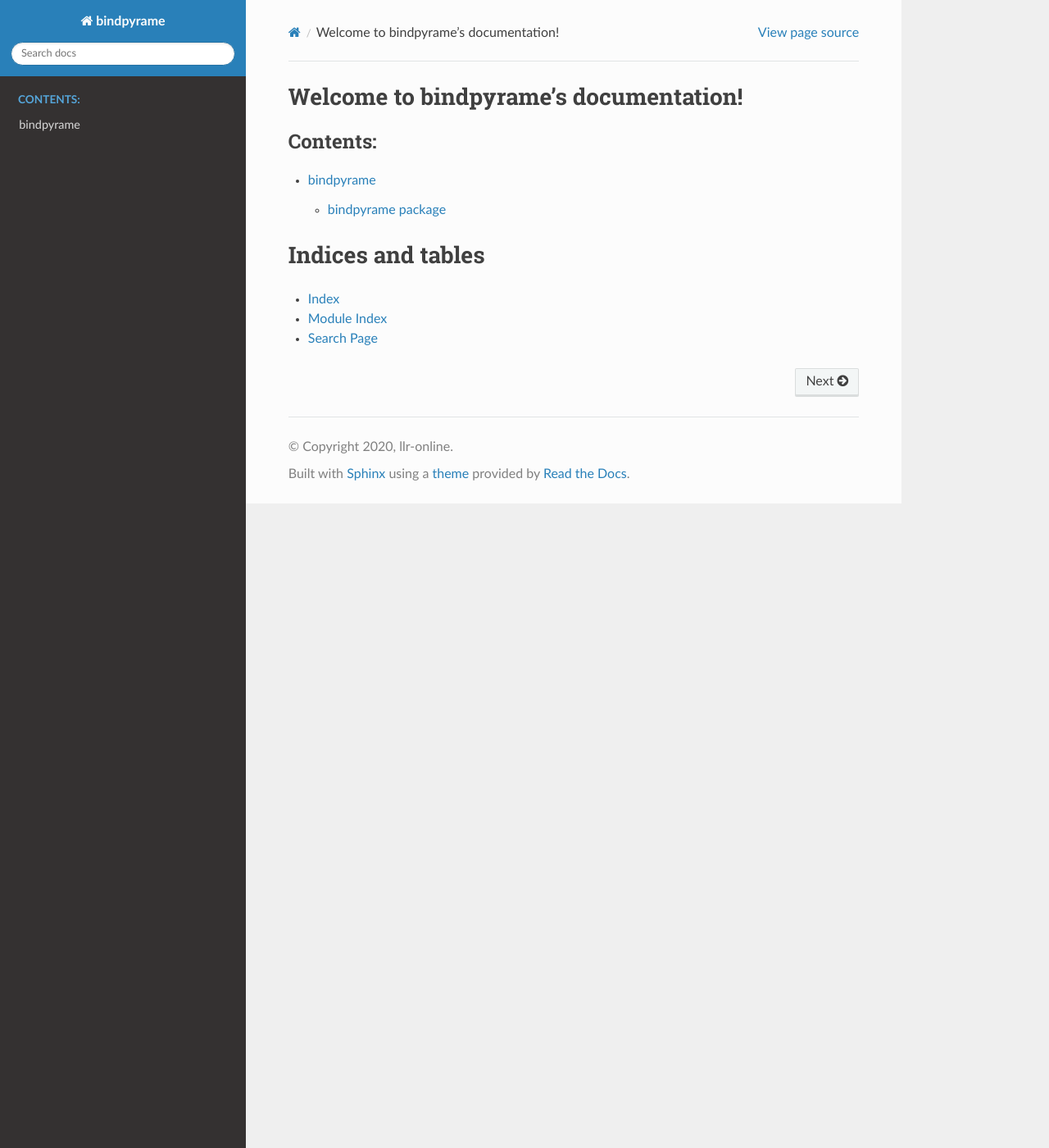
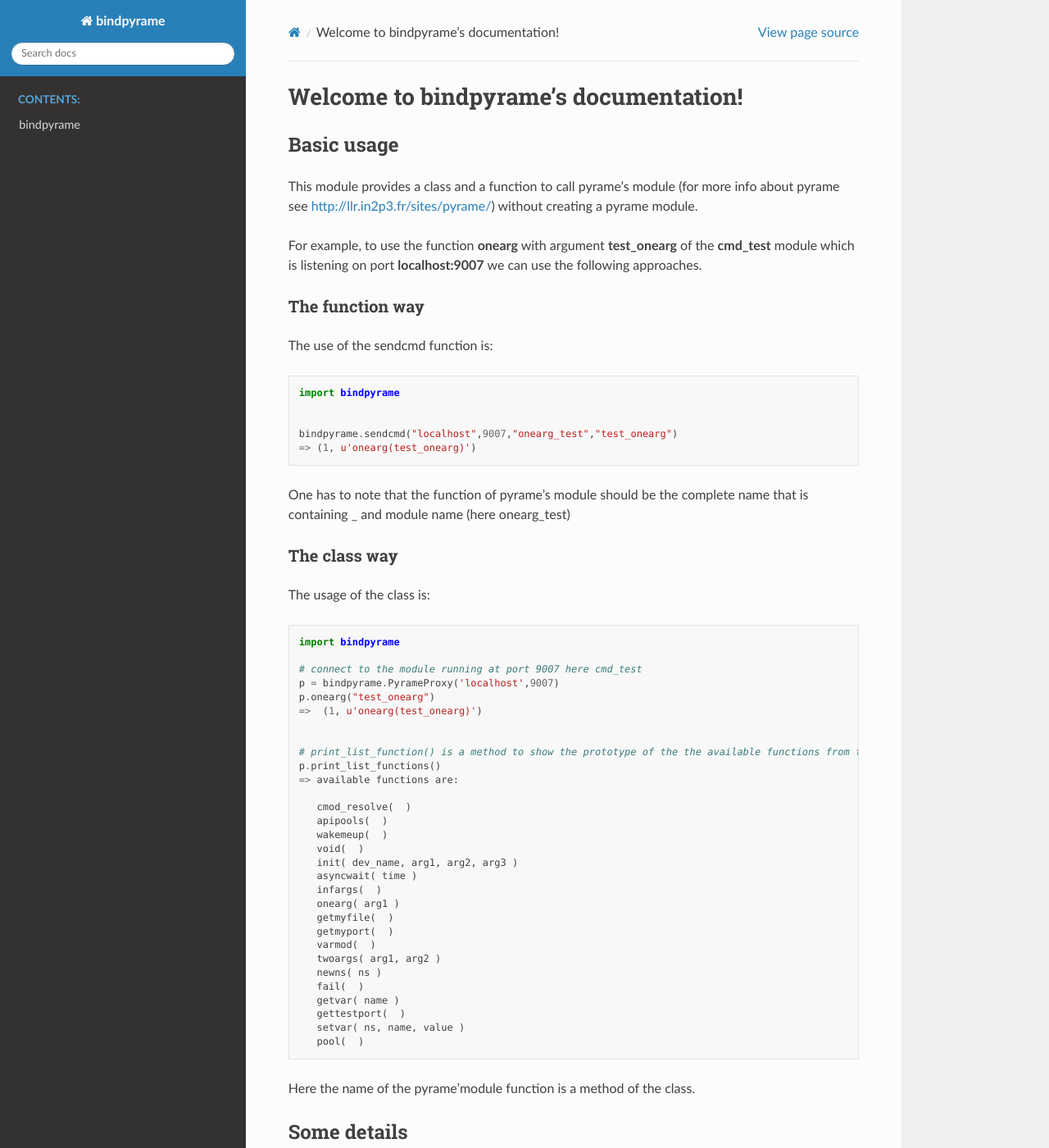
Before and after one commit to llr-online/bindpyrame, a Sphinx documentation site: the page built from docs/source/index.rst, in a window 1280 px wide and 1400 px high. Shown: the whole window at 82% size. Built offline with Sphinx 7.4.7 and the Read the Docs theme 2.0.0, drawn with Linux system fonts in a browser that asks for light colours; some of the changed text lies outside the part shown.

Commit message:
added some docs

```diff
--- a/docs/source/index.rst
+++ b/docs/source/index.rst
@@ -1,9 +1,76 @@
 Welcome to bindpyrame's documentation!
 ======================================
+
+Basic usage
+-----------
+This module provides a class and a function to call pyrame's module (for more info about pyrame see http://llr.in2p3.fr/sites/pyrame/)  without creating a pyrame module.
+
+For example, to use the function **onearg**  with argument **test_onearg**  of the **cmd_test** module which is  listening on port **localhost:9007** we can use the following approaches.
+
+The function way
+________________
+
+The use of the sendcmd function is::
+
+       import bindpyrame
+
+
+       bindpyrame.sendcmd("localhost",9007,"onearg_test","test_onearg")
+       => (1, u'onearg(test_onearg)')
+
+One has to note that the function of pyrame's module should be the complete name that is containing _ and module name (here onearg_test)
+
+
+The class way
+_____________
+
+The usage of the class is::
+
+     import bindpyrame
+
+     # connect to the module running at port 9007 here cmd_test
+     p = bindpyrame.PyrameProxy('localhost',9007)
+     p.onearg("test_onearg")
+     =>  (1, u'onearg(test_onearg)')
+
+
+     # print_list_function() is a method to show the prototype of the the available functions from the module
+     p.print_list_functions()
+     => available functions are:
+
+        cmod_resolve(  )
+        apipools(  )
+        wakemeup(  )
+        void(  )
+        init( dev_name, arg1, arg2, arg3 )
+        asyncwait( time )
+        infargs(  )
+        onearg( arg1 )
+        getmyfile(  )
+        getmyport(  )
+        varmod(  )
+        twoargs( arg1, arg2 )
+        newns( ns )
+        fail(  )
+        getvar( name )
+        gettestport(  )
+        setvar( ns, name, value )
+        pool(  )
+
+Here the name of the pyrame'module function is a method of the class.
+
+Some details
+------------
+The fact that the module get the name of the function is because of the overriding of the **__getattr__** of the class to catch the exception.
+
+
+Table of contents
+=================
 
 .. toctree::
    :maxdepth: 2
    :caption: Contents:
+
 
    modules
 
--- a/docs/source/modules.rst
+++ b/docs/source/modules.rst
@@ -1,5 +1,8 @@
 bindpyrame
 ==========
+
+Description of function and class of bindpyrame package
+
 
 .. toctree::
    :maxdepth: 4
```
Also changed, not shown: 1 other file.
